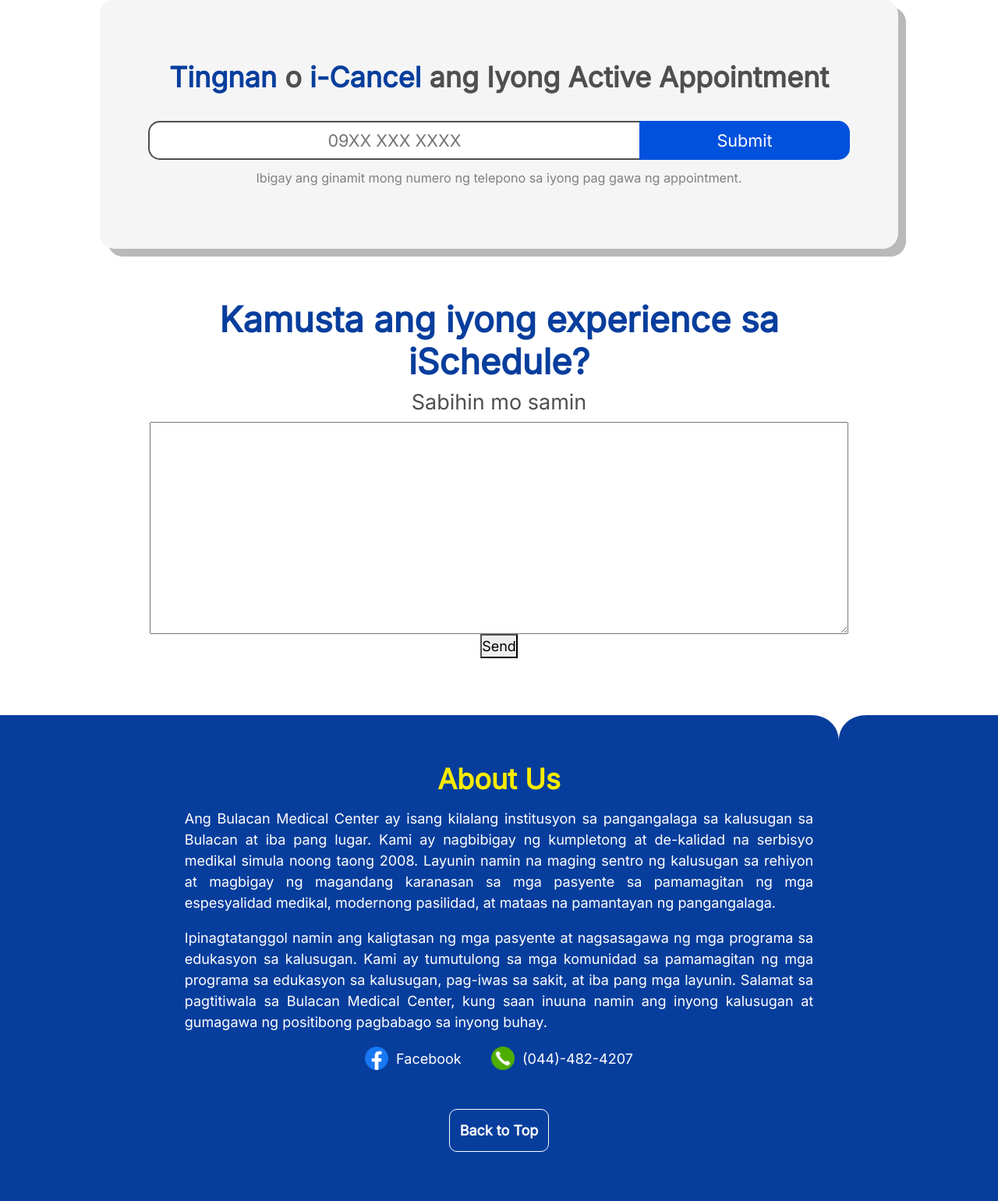
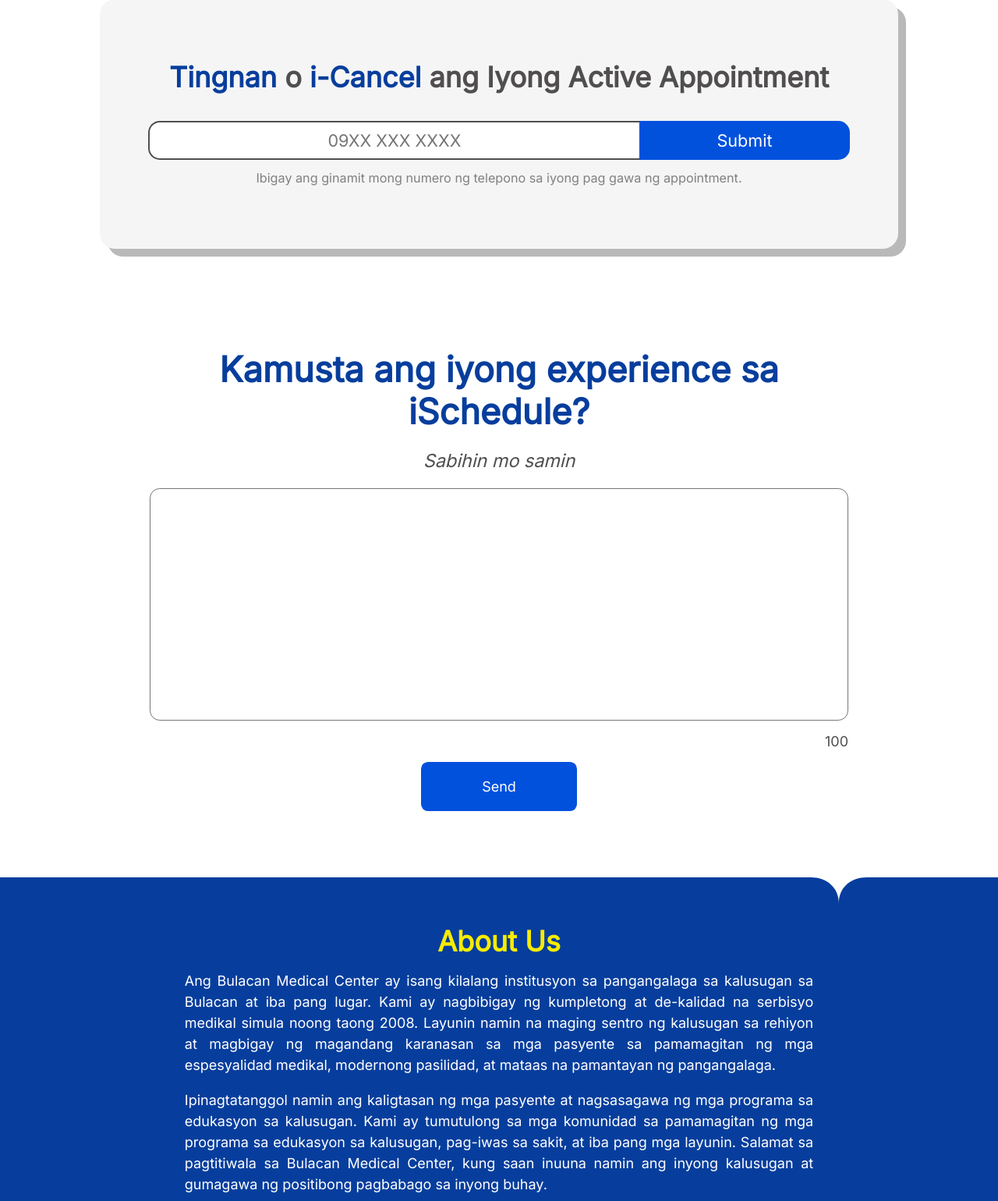
Before and after one commit to jeramie-santos/iSchedule, a PHP site: page /index.html in a window 1280 px wide. Shown: the part 4113-5653 px from the top of the page at 78% size. Run offline with PHP 8.4, Linux system fonts and the light colour scheme.

Commit message:
finalize feedback layout

```diff
--- a/css/main.css
+++ b/css/main.css
@@ -991,6 +991,8 @@
   display: flex;
   justify-content: center;
   align-items: center;
+  margin-top: max(20px, 5vw);
+  margin-bottom: max(10px, 1vw);
 }
 .feedback__wrapper .feedback {
   display: flex;
@@ -999,6 +1001,12 @@
   align-items: center;
   width: max(70%, 300px);
   overflow: hidden !important;
+  gap: max(1vw, 10px);
+}
+.feedback__wrapper .feedback__ctr-container {
+  width: 100%;
+  display: flex;
+  justify-content: flex-end;
 }
 .feedback__wrapper h1 {
   width: 100%;
@@ -1008,9 +1016,35 @@
 }
 .feedback__wrapper h2 {
   color: rgb(80, 78, 78);
-  font-size: 1.5rem;
-  text-align: centerz;
+  font-size: 1.3rem;
+  font-style: italic;
+  text-align: center;
 }
 .feedback__wrapper textarea {
   width: 100%;
+  resize: none;
+  padding: max(10px, 1vw);
+  border-radius: max(10px, 1vw);
+}
+.feedback__wrapper textarea:focus {
+  outline: none !important;
+  border-width: 1px !important;
+  border-color: rgb(80, 78, 78);
+}
+.feedback__wrapper button {
+  border: none;
+  background-color: rgb(1, 81, 221);
+  color: white;
+  padding: max(1rem, 15px) max(0.7rem, 10px);
+  width: 100%;
+  border-radius: max(0.7vw, 5px);
+}
+.feedback__wrapper button:hover {
+  background-color: #0148c4;
+}
+
+@media only screen and (min-width: 900px) {
+  .feedback__wrapper button {
+    width: max(20%, 200px);
+  }
 }/*# sourceMappingURL=main.css.map */
--- a/index.html
+++ b/index.html
@@ -230,6 +230,9 @@
               <h1>Kamusta ang iyong experience sa iSchedule?</h1>
               <h2>Sabihin mo samin</h2>
               <textarea name="" id="" cols="30" rows="10"></textarea>
+              <div class="feedback__ctr-container">
+                <span class="feedback__ctr">100</span>
+              </div>
               <button>Send</button>
             </section>
           </div>
--- a/scss/main.scss
+++ b/scss/main.scss
@@ -1212,6 +1212,8 @@
     display: flex;
     justify-content: center;
     align-items: center;
+    margin-top: max(20px, 5vw);
+    margin-bottom: max(10px, 1vw);
 
     .feedback{
         display: flex;
@@ -1220,6 +1222,16 @@
         align-items: center;
         width: max(70%, 300px);
         overflow: hidden !important;
+        gap: max(1vw, 10px);
+    }
+
+    .feedback__ctr-container{
+        width: 100%;
+        display: flex;
+        justify-content: flex-end;
+    }
+
+    .feedback__ctr{
     }
 
     h1{
@@ -1231,11 +1243,43 @@
 
     h2{
         color: $fontbase-color;
-        font-size: 1.5rem;
-        text-align: centerz;
+        font-size: 1.3rem;
+        font-style: italic;
+        text-align: center;
     }
 
     textarea{
+        width:100%;
+        resize: none;
+        padding: max(10px, 1vw);
+        border-radius: max(10px, 1vw);
+    }
+
+    textarea:focus{
+        outline: none !important;
+        border-width: 1px !important;
+        border-color: rgb(80, 78, 78);
+    }
+
+    button{
+        border: none;
+        background-color: $primary-alt;
+        color: white;
+        padding: max(1rem, 15px) max(0.7rem, 10px);
         width: 100%;
+        border-radius: max(0.7vw, 5px);
+    }
+
+    button:hover{
+        background-color: darken($color: $primary-alt, $amount: 5);
     }
 }
+
+
+@media only screen and (min-width: 900px){
+    .feedback__wrapper{
+        button{
+            width: max(20%,200px);
+        }
+    }
+}
```
Also changed, not shown: 1 other file.
